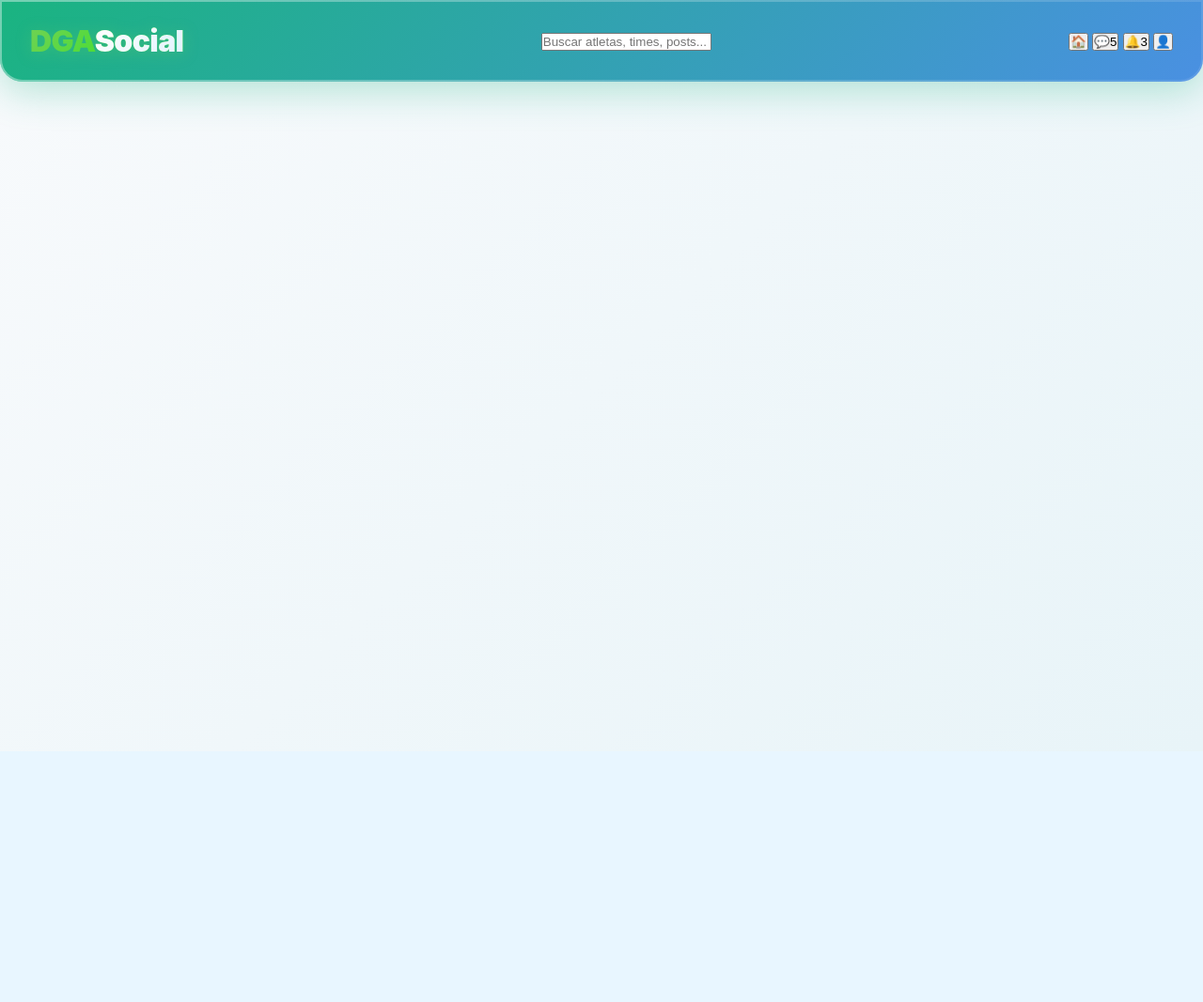
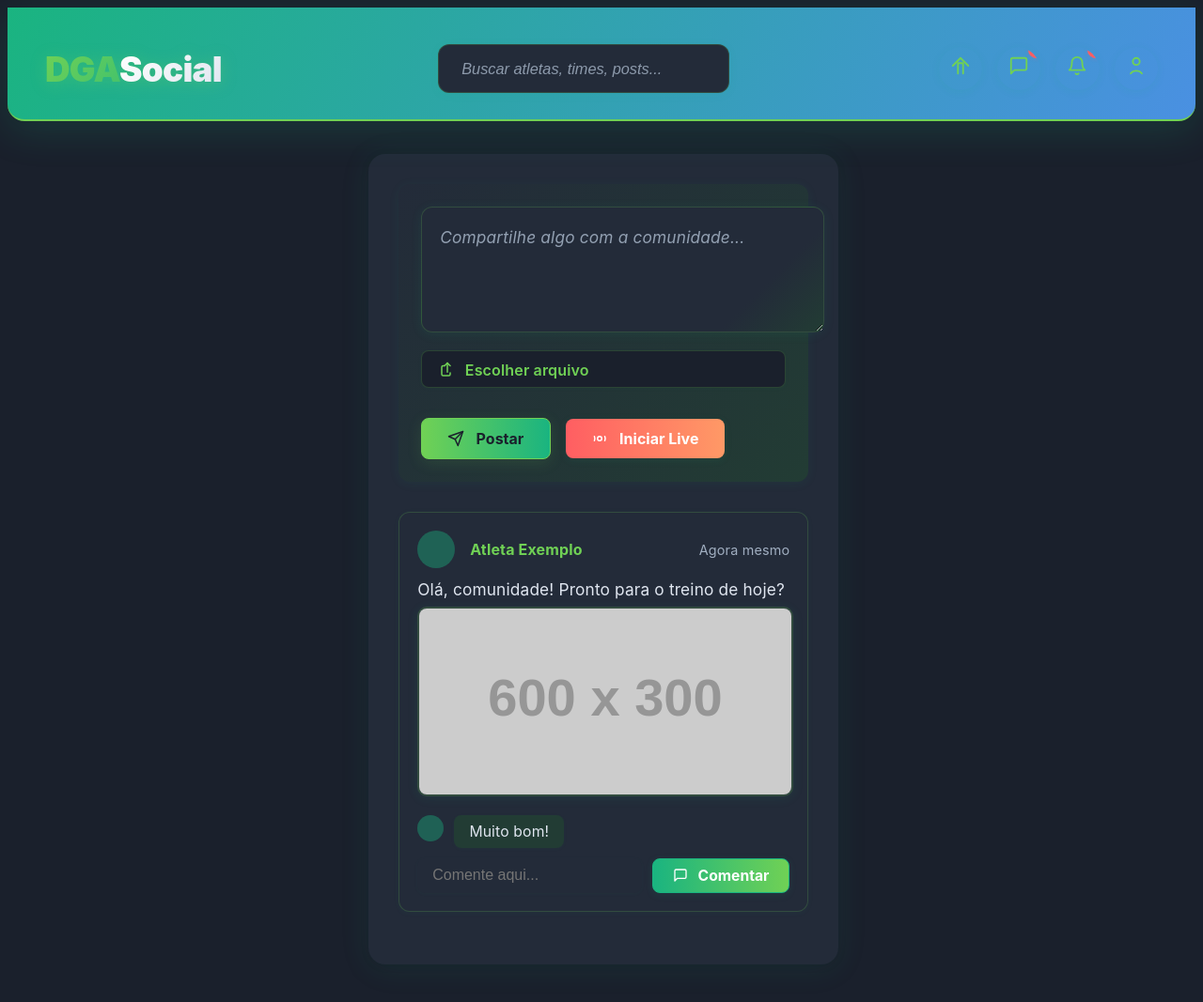
Before and after one commit to Caramorii/DGAsports, a Flask app: page /social in a window 1280 px wide. Shown: the whole page at 94% size. Before the commit the page ends 513 px from the top, so only its background shows below. Run offline with Flask 3, Linux system fonts and the light colour scheme; grey boxes labelled with a size stand in for pictures from a placeholder-image service; some libraries are stand-ins or nearby versions.

```diff
--- /dev/null
+++ b/static/css/dga.social.css
@@ -0,0 +1,456 @@
+/* DGA Social - Visual Profissional com as Mesmas Cores */
+
+:root {
+    --primary-green: #70d155;
+    --secondary-green: #1ab480;
+    --dark-bg: #1A202C;
+    --dark-card-bg: #232b39;
+    --dark-footer-bg: #11151C;
+    --text-primary: #e0e6f0;
+    --text-secondary: #a0aec0;
+    --text-light: #ffffff;
+    --text-dark: #1A202C;
+    --border-color: rgba(112, 209, 85, 0.2);
+    --font-main: 'Inter', -apple-system, BlinkMacSystemFont, 'Segoe UI', Roboto, sans-serif;
+    --radius-lg: 18px;
+    --radius-md: 12px;
+    --radius-sm: 8px;
+    --shadow-main: 0 4px 32px rgba(26, 180, 128, 0.10), 0 1.5px 8px rgba(0,0,0,0.10);
+    --shadow-btn: 0 2px 8px rgba(26, 180, 128, 0.10);
+    --shadow-btn-hover: 0 8px 24px rgba(112, 209, 85, 0.18);
+}
+
+body {
+    font-family: var(--font-main);
+    background: var(--dark-bg);
+    color: var(--text-primary);
+    min-height: 100vh;
+    letter-spacing: 0.01em;
+}
+
+.header {
+    background: linear-gradient(120deg, var(--secondary-green) 0%, #4A90E2 100%);
+    box-shadow: 0 10px 40px rgba(26, 180, 128, 0.18), 0 1.5px 8px rgba(0,0,0,0.10);
+    padding: 2.2rem 2.5rem 1.5rem 2.5rem;
+    position: sticky;
+    top: 0;
+    z-index: 1000;
+    backdrop-filter: blur(14px);
+    border-radius: 0 0 var(--radius-lg) var(--radius-lg);
+    margin-bottom: 2.2rem;
+    border-bottom: 2.5px solid var(--primary-green);
+}
+
+.header-content {
+    max-width: 1400px;
+    margin: 0 auto;
+    display: flex;
+    justify-content: space-between;
+    align-items: center;
+    position: relative;
+    z-index: 1;
+    min-height: 60px;
+}
+
+.logo {
+    font-size: 2.3rem;
+    font-weight: 900;
+    background: linear-gradient(135deg, var(--primary-green) 0%, var(--secondary-green) 100%);
+    -webkit-background-clip: text;
+    -webkit-text-fill-color: transparent;
+    background-clip: text;
+    letter-spacing: -0.02em;
+    filter: drop-shadow(0 2px 8px rgba(112, 209, 85, 0.3));
+    text-decoration: none;
+    transition: filter 0.2s, font-size 0.2s;
+    padding-right: 0.5rem;
+}
+.logo:hover { filter: brightness(1.2) drop-shadow(0 4px 16px rgba(112,209,85,0.25)); font-size: 2.4rem; }
+.logo span {
+    background: linear-gradient(135deg, var(--text-light) 0%, var(--text-primary) 100%);
+    -webkit-background-clip: text;
+    -webkit-text-fill-color: transparent;
+    background-clip: text;
+}
+
+.search-bar input[type="text"] {
+    padding: 0.9rem 1.5rem;
+    border-radius: var(--radius-md);
+    border: none;
+    background: var(--dark-card-bg);
+    color: var(--text-primary);
+    font-size: 1.08rem;
+    min-width: 260px;
+    box-shadow: 0 2px 8px rgba(26, 180, 128, 0.10);
+    outline: none;
+    transition: box-shadow 0.2s, border 0.2s;
+    border: 1.5px solid var(--border-color);
+}
+.search-bar input[type="text"]:focus {
+    border: 1.5px solid var(--primary-green);
+    box-shadow: 0 4px 18px rgba(112, 209, 85, 0.13);
+    background: #223c34;
+}
+
+.search-bar input[type="text"]::placeholder {
+    color: var(--text-secondary);
+    font-size: 1.02rem;
+    opacity: 0.85;
+    font-style: italic;
+}
+
+.header-icons {
+    display: flex;
+    gap: 1rem;
+    align-items: center;
+}
+
+.icon-btn {
+    background: transparent;
+    color: var(--primary-green);
+    border: 1.5px solid transparent;
+    font-size: 1.5rem;
+    padding: 0.5rem 0.7rem;
+    border-radius: 50%;
+    transition:
+        background 0.2s,
+        color 0.2s,
+        border-color 0.2s,
+        box-shadow 0.2s,
+        transform 0.15s;
+    box-shadow: var(--shadow-btn);
+    outline: none;
+    position: relative;
+    overflow: hidden;
+}
+.icon-btn:hover,
+.icon-btn:focus {
+    background: var(--dark-card-bg);
+    color: #fff;
+    border-color: var(--primary-green);
+    box-shadow: 0 2px 8px rgba(112, 209, 85, 0.13);
+    transform: scale(1.08);
+}
+
+.notification-badge {
+    background: #ff5e62;
+    color: #fff;
+    font-size: 0.8rem;
+    border-radius: 50%;
+    padding: 0.1em 0.5em;
+    position: absolute;
+    top: 0;
+    right: 0;
+    transform: translate(40%, -40%);
+    font-weight: bold;
+    box-shadow: 0 1px 4px rgba(255,94,98,0.18);
+}
+
+.container {
+    max-width: 1400px;
+    margin: 0 auto;
+    display: grid;
+    grid-template-columns: 320px 1fr 320px;
+    gap: 2rem;
+    padding: 0 2rem 2rem;
+}
+
+.feed {
+    background: var(--dark-card-bg);
+    border-radius: var(--radius-lg);
+    box-shadow: var(--shadow-main);
+    padding: 2rem;
+    min-height: 600px;
+}
+
+.post-form {
+    background: linear-gradient(135deg, #232b39 0%, #223c34 100%);
+    border-radius: var(--radius-md);
+    padding: 1.5rem;
+    margin-bottom: 2rem;
+    box-shadow: 0 2px 12px rgba(26, 180, 128, 0.07);
+    display: flex;
+    flex-direction: column;
+    gap: 0.7rem;
+}
+
+.post-form textarea {
+    width: 100%;
+    border: none;
+    border-radius: var(--radius-md);
+    padding: 1.3rem 1.2rem;
+    resize: vertical;
+    min-height: 90px;
+    font-size: 1.13rem;
+    margin-bottom: 0.5rem;
+    background: linear-gradient(135deg, #232b39 80%, #223c34 100%);
+    color: var(--text-primary);
+    transition: box-shadow 0.2s, border 0.2s, background 0.2s;
+    box-shadow: 0 2px 12px rgba(26, 180, 128, 0.10);
+    font-family: var(--font-main);
+    outline: none;
+    border: 1.5px solid var(--border-color);
+}
+.post-form textarea:focus {
+    border: 1.5px solid var(--primary-green);
+    background: linear-gradient(135deg, #232b39 60%, #1ab480 100%);
+    box-shadow: 0 4px 24px rgba(112, 209, 85, 0.18);
+}
+
+.post-form textarea::placeholder {
+    color: var(--text-secondary);
+    font-size: 1.08rem;
+    opacity: 0.9;
+    letter-spacing: 0.01em;
+    font-style: italic;
+}
+
+.post-form label {
+    display: inline-flex;
+    align-items: center;
+    gap: 0.5rem;
+    margin-bottom: 0.5rem;
+    cursor: pointer;
+    font-weight: 600;
+    color: var(--primary-green);
+    background: #1a202c;
+    border-radius: var(--radius-sm);
+    padding: 0.5rem 1.1rem;
+    font-size: 1rem;
+    transition: background 0.2s, color 0.2s;
+    border: 1.5px solid var(--border-color);
+    box-shadow: 0 1px 4px rgba(26, 180, 128, 0.04);
+}
+.post-form label:hover {
+    background: #223c34;
+    color: #fff;
+    border-color: var(--primary-green);
+}
+
+.post-form input[type="file"] {
+    display: none;
+}
+
+.post-form .actions {
+    display: flex;
+    gap: 1rem;
+    align-items: center;
+    margin-top: 0.3rem;
+}
+
+.post-form button,
+.comment-form button,
+.live-btn {
+    font-family: var(--font-main);
+    font-size: 1rem;
+    font-weight: 700;
+    border: none;
+    border-radius: var(--radius-sm);
+    padding: 0.7rem 1.7rem;
+    cursor: pointer;
+    transition:
+        background 0.2s,
+        box-shadow 0.2s,
+        transform 0.15s;
+    box-shadow: var(--shadow-btn);
+    outline: none;
+    position: relative;
+    overflow: hidden;
+    display: inline-flex;
+    align-items: center;
+    gap: 0.4rem;
+}
+
+.post-form button[type="submit"] {
+    background: linear-gradient(90deg, var(--primary-green) 0%, var(--secondary-green) 100%);
+    color: var(--text-dark);
+    box-shadow: 0 4px 16px rgba(112, 209, 85, 0.13);
+    border: 1.5px solid var(--primary-green);
+}
+.post-form button[type="submit"]:hover,
+.post-form button[type="submit"]:focus {
+    background: linear-gradient(90deg, #8cf271 0%, var(--secondary-green) 100%);
+    color: var(--dark-bg);
+    transform: translateY(-2px) scale(1.03);
+    box-shadow: var(--shadow-btn-hover);
+    border-color: #8cf271;
+}
+
+.live-btn {
+    background: linear-gradient(90deg, #ff5e62 0%, #ff9966 100%);
+    color: #fff;
+    border: 1.5px solid #ff5e62;
+    box-shadow: 0 4px 16px rgba(255, 94, 98, 0.13);
+}
+.live-btn:hover,
+.live-btn:focus {
+    background: linear-gradient(90deg, #ff9966 0%, #ff5e62 100%);
+    color: #fff;
+    transform: translateY(-2px) scale(1.03);
+    box-shadow: 0 8px 24px rgba(255, 94, 98, 0.22);
+    border-color: #ff9966;
+}
+
+.post {
+    background: #232b39;
+    border-radius: var(--radius-md);
+    padding: 1.2rem;
+    margin-bottom: 1.5rem;
+    box-shadow: 0 1px 6px rgba(26, 180, 128, 0.05);
+    transition: box-shadow 0.2s, border 0.2s;
+    border: 1.5px solid var(--border-color);
+}
+.post:hover {
+    box-shadow: 0 8px 32px rgba(112, 209, 85, 0.10);
+    border-color: var(--primary-green);
+}
+
+.post .post-header {
+    display: flex;
+    align-items: center;
+    gap: 1rem;
+    margin-bottom: 0.7rem;
+}
+
+.post .avatar {
+    width: 40px;
+    height: 40px;
+    border-radius: 50%;
+    background: var(--secondary-green);
+    opacity: 0.4;
+}
+
+.post .username {
+    font-weight: 700;
+    color: var(--primary-green);
+}
+
+.post .timestamp {
+    color: var(--text-secondary);
+    font-size: 0.9rem;
+    margin-left: auto;
+}
+
+.post .post-content {
+    margin-bottom: 0.7rem;
+    color: var(--text-primary);
+    font-size: 1.08rem;
+}
+
+.post img {
+    max-width: 100%;
+    border-radius: 10px;
+    margin-top: 0.5rem;
+    border: 2px solid var(--border-color);
+    box-shadow: 0 2px 12px rgba(26, 180, 128, 0.10);
+}
+
+.comments {
+    margin-top: 1rem;
+}
+
+.comment {
+    display: flex;
+    align-items: flex-start;
+    gap: 0.7rem;
+    margin-bottom: 0.7rem;
+}
+
+.comment .avatar {
+    width: 28px;
+    height: 28px;
+    border-radius: 50%;
+    background: var(--secondary-green);
+    opacity: 0.4;
+}
+
+.comment .comment-body {
+    background: #223c34;
+    border-radius: var(--radius-sm);
+    padding: 0.5rem 1rem;
+    color: var(--text-primary);
+    font-size: 0.98rem;
+    box-shadow: 0 1px 4px rgba(26, 180, 128, 0.04);
+}
+
+.comment-form {
+    display: flex;
+    gap: 0.7rem;
+    margin-top: 0.5rem;
+}
+
+.comment-form input {
+    flex: 1;
+    border: none;
+    border-radius: var(--radius-sm);
+    padding: 0.5rem 1rem;
+    background: #232b39;
+    color: var(--text-primary);
+    font-size: 1rem;
+    transition: box-shadow 0.2s, border 0.2s;
+    box-shadow: 0 1px 4px rgba(26, 180, 128, 0.04);
+}
+.comment-form input:focus {
+    border: 1.5px solid var(--primary-green);
+    box-shadow: 0 2px 12px rgba(112, 209, 85, 0.13);
+}
+
+.comment-form button {
+    background: linear-gradient(90deg, var(--secondary-green) 0%, var(--primary-green) 100%);
+    color: #fff;
+    border: 1.5px solid var(--secondary-green);
+    box-shadow: var(--shadow-btn);
+    padding: 0.5rem 1.3rem;
+    font-size: 0.98rem;
+}
+.comment-form button:hover,
+.comment-form button:focus {
+    background: linear-gradient(90deg, #8cf271 0%, var(--secondary-green) 100%);
+    color: var(--dark-bg);
+    transform: translateY(-2px) scale(1.03);
+    box-shadow: 0 6px 18px rgba(112, 209, 85, 0.18);
+    border-color: #8cf271;
+}
+
+.sidebar-left,
+.sidebar-right {
+    /* Espaço para futuros widgets ou menus */
+}
+
+@media (max-width: 1100px) {
+    .container {
+        grid-template-columns: 1fr;
+        padding: 0 1rem 2rem;
+    }
+    .sidebar-left, .sidebar-right {
+        display: none;
+    }
+    .feed {
+        padding: 1rem;
+    }
+}
+
+@media (max-width: 600px) {
+    .header-content {
+        flex-direction: column;
+        gap: 1rem;
+    }
+    .feed {
+        padding: 0.5rem;
+    }
+    .post-form {
+        padding: 1rem;
+    }
+    .container {
+        padding: 0 0.2rem 1rem;
+    }
+    .post {
+        padding: 0.7rem;
+    }
+}
+
+/* Pequeno efeito de foco para acessibilidade */
+:focus-visible {
+    outline: 2px solid var(--primary-green);
+    outline-offset: 2px;
+}
--- a/templates/dga.social.html
+++ b/templates/dga.social.html
@@ -4,18 +4,7 @@
     <meta charset="UTF-8">
     <meta name="viewport" content="width=device-width, initial-scale=1.0">
     <title>DGA Social - Comunidade</title>
-    <style>
-        * { margin: 0; padding: 0; box-sizing: border-box; }
-        body { font-family: 'Inter', -apple-system, BlinkMacSystemFont, 'Segoe UI', Roboto, sans-serif; background: linear-gradient(135deg, #f8fafc 0%, #e8f4f8 100%); color: #1a202c; min-height: 100vh; }
-        .header { background: linear-gradient(135deg, #1ab480 0%, #4A90E2 100%); box-shadow: 0 10px 40px rgba(26, 180, 128, 0.3); padding: 1.5rem 2rem; position: sticky; top: 0; z-index: 1000; backdrop-filter: blur(10px); border-radius: 0 0 24px 24px; margin-bottom: 2rem; }
-        .header::before { content: ''; position: absolute; inset: 0; border-radius: 0 0 24px 24px; padding: 2px; background: linear-gradient(135deg, rgba(255, 255, 255, 0.4), rgba(255, 255, 255, 0.1)); -webkit-mask: linear-gradient(#fff 0 0) content-box, linear-gradient(#fff 0 0); -webkit-mask-composite: xor; mask-composite: exclude; pointer-events: none; }
-        .header-content { max-width: 1400px; margin: 0 auto; display: flex; justify-content: space-between; align-items: center; position: relative; z-index: 1; }
-        .logo { font-size: 2rem; font-weight: 900; background: linear-gradient(135deg, #70d155 0%, #2fe61b 100%); -webkit-background-clip: text; -webkit-text-fill-color: transparent; background-clip: text; letter-spacing: -0.02em; filter: drop-shadow(0 2px 8px rgba(112, 209, 85, 0.3)); text-decoration: none; }
-        .logo span { background: linear-gradient(135deg, #ffffff 0%, #e0f2ff 100%); -webkit-background-clip: text; -webkit-text-fill-color: transparent; background-clip: text; }
-        /* ... (resto do seu CSS interno) ... */
-        .container { max-width: 1400px; margin: 0 auto; display: grid; grid-template-columns: 320px 1fr 320px; gap: 2rem; padding: 0 2rem 2rem; }
-        /* ... etc ... */
-    </style>
+    <link rel="stylesheet" href="{{ url_for('static', filename='css/dga.social.css') }}">
 </head>
 <body>
     <div class="header">
@@ -23,16 +12,84 @@
             <a href="{{ url_for('home') }}" class="logo">DGA<span>Social</span></a>
             <div class="search-bar"><input type="text" placeholder="Buscar atletas, times, posts..."></div>
             <div class="header-icons">
-                <a href="{{ url_for('home') }}"><button class="icon-btn" title="Início">🏠</button></a>
-                <button class="icon-btn" title="Mensagens">💬<span class="notification-badge">5</span></button>
-                <button class="icon-btn" title="Notificações">🔔<span class="notification-badge">3</span></button>
-                <button class="icon-btn" title="Perfil">👤</button>
+                <a href="{{ url_for('home') }}">
+                    <button class="icon-btn" title="Início" aria-label="Início">
+                        <!-- Home SVG -->
+                        <svg width="22" height="22" fill="none" stroke="currentColor" stroke-width="2" stroke-linecap="round" stroke-linejoin="round" viewBox="0 0 24 24"><path d="M3 12L12 3l9 9"/><path d="M9 21V9h6v12"/></svg>
+                    </button>
+                </a>
+                <button class="icon-btn" title="Mensagens" aria-label="Mensagens">
+                    <!-- Chat SVG -->
+                    <svg width="22" height="22" fill="none" stroke="currentColor" stroke-width="2" stroke-linecap="round" stroke-linejoin="round" viewBox="0 0 24 24"><path d="M21 15a2 2 0 0 1-2 2H7l-4 4V5a2 2 0 0 1 2-2h14a2 2 0 0 1 2 2z"/></svg>
+                    <span class="notification-badge">5</span>
+                </button>
+                <button class="icon-btn" title="Notificações" aria-label="Notificações">
+                    <!-- Bell SVG -->
+                    <svg width="22" height="22" fill="none" stroke="currentColor" stroke-width="2" stroke-linecap="round" stroke-linejoin="round" viewBox="0 0 24 24"><path d="M18 8a6 6 0 0 0-12 0c0 7-3 9-3 9h18s-3-2-3-9"/><path d="M13.73 21a2 2 0 0 1-3.46 0"/></svg>
+                    <span class="notification-badge">3</span>
+                </button>
+                <button class="icon-btn" title="Perfil" aria-label="Perfil">
+                    <!-- User SVG -->
+                    <svg width="22" height="22" fill="none" stroke="currentColor" stroke-width="2" stroke-linecap="round" stroke-linejoin="round" viewBox="0 0 24 24"><circle cx="12" cy="7" r="4"/><path d="M5.5 21a8.38 8.38 0 0 1 13 0"/></svg>
+                </button>
             </div>
         </div>
     </div>
     <div class="container">
         <div class="sidebar-left"> </div>
-        <div class="feed"> </div>
+        <div class="feed">
+            <!-- Formulário de novo post -->
+<!-- ...existing code... -->
+<form class="post-form" enctype="multipart/form-data" method="post" action="/postar">
+    <textarea name="texto" placeholder="Compartilhe algo com a comunidade..."></textarea>
+    <label for="imagem" style="display:inline-block; margin-bottom:1rem; cursor:pointer;">
+        <!-- Ícone SVG de upload -->
+        <svg width="18" height="18" fill="none" stroke="currentColor" stroke-width="2" stroke-linecap="round" stroke-linejoin="round" style="vertical-align:middle;margin-right:6px;" viewBox="0 0 24 24"><path d="M16 16v2a2 2 0 0 1-2 2H6a2 2 0 0 1-2-2V8a2 2 0 0 1 2-2h2"/><polyline points="8 6 12 2 16 6"/><line x1="12" y1="2" x2="12" y2="15"/></svg>
+        <span style="vertical-align:middle;">Escolher arquivo</span>
+        <input id="imagem" type="file" name="imagem" accept="image/*" style="display:none;">
+    </label>
+    <div class="actions">
+        <button type="submit">
+            <!-- Send/Post SVG -->
+            <svg width="18" height="18" fill="none" stroke="currentColor" stroke-width="2" stroke-linecap="round" stroke-linejoin="round" style="vertical-align:middle;margin-right:6px;" viewBox="0 0 24 24"><line x1="22" y1="2" x2="11" y2="13"/><polygon points="22 2 15 22 11 13 2 9 22 2"/></svg>
+            Postar
+        </button>
+        <button type="button" class="live-btn" onclick="alert('Funcionalidade de live em breve!')">
+            <!-- Live SVG (dot + waves) -->
+            <svg width="18" height="18" fill="none" stroke="currentColor" stroke-width="2" stroke-linecap="round" stroke-linejoin="round" style="vertical-align:middle;margin-right:6px;" viewBox="0 0 24 24"><circle cx="12" cy="12" r="3" fill="#ff5e62"/><path d="M19.4 15a7 7 0 0 0 0-6"/><path d="M4.6 9a7 7 0 0 1 0 6"/></svg>
+            Iniciar Live
+        </button>
+    </div>
+</form>
+<!-- ...existing code... -->
+            <!-- Exemplo de post (substitua por loop do backend depois) -->
+            <div class="post">
+                <div class="post-header">
+                    <div class="avatar"></div>
+                    <span class="username">Atleta Exemplo</span>
+                    <span class="timestamp">Agora mesmo</span>
+                </div>
+                <div class="post-content">
+                    Olá, comunidade! Pronto para o treino de hoje?
+                    <img src="https://placehold.co/600x300/1ab480/fff?text=Foto+do+Post" alt="Foto do post">
+                </div>
+                <div class="comments">
+                    <div class="comment">
+                        <div class="avatar"></div>
+                        <div class="comment-body">Muito bom!</div>
+                    </div>
+                    <form class="comment-form">
+                        <input type="text" placeholder="Comente aqui...">
+                        <button type="submit">
+                            <!-- Comment SVG -->
+                            <svg width="16" height="16" fill="none" stroke="currentColor" stroke-width="2" stroke-linecap="round" stroke-linejoin="round" style="vertical-align:middle;margin-right:4px;" viewBox="0 0 24 24"><path d="M21 15a2 2 0 0 1-2 2H7l-4 4V5a2 2 0 0 1 2-2h14a2 2 0 0 1 2 2z"/></svg>
+                            Comentar
+                        </button>
+                    </form>
+                </div>
+            </div>
+            <!-- Fim do exemplo de post -->
+        </div>
         <div class="sidebar-right"> </div>
     </div>
 </body>
```
Also changed, not shown: meu_site.db.
